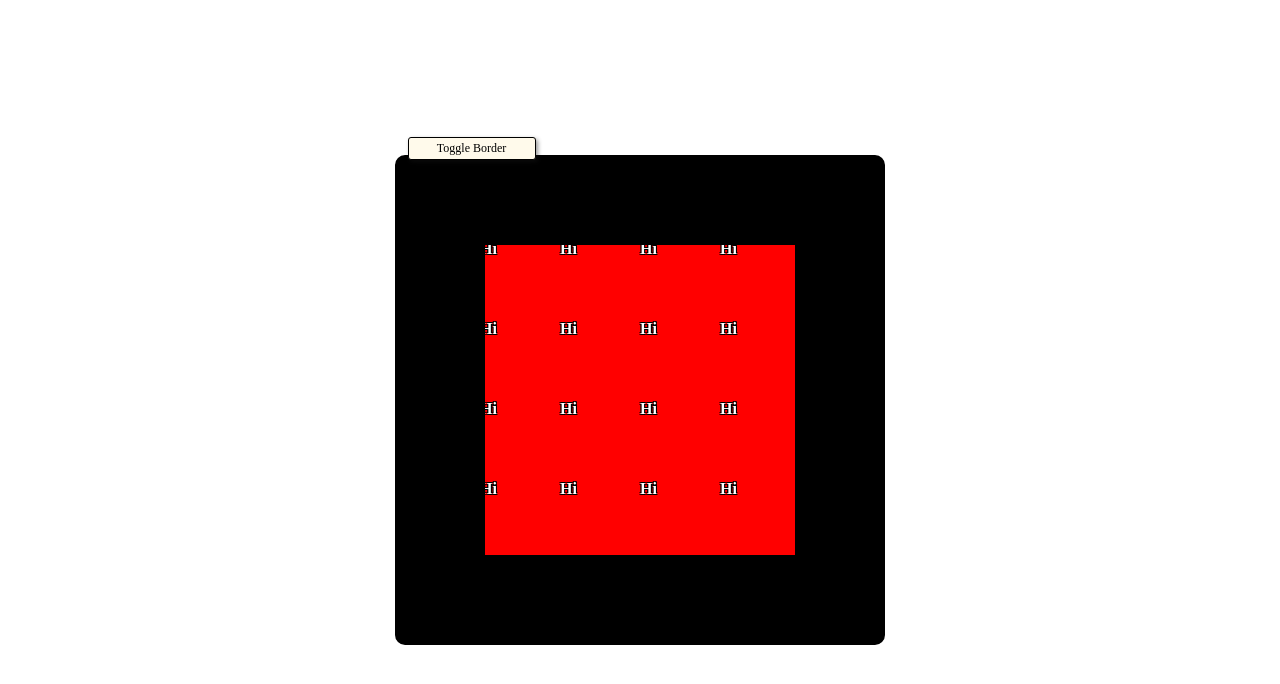
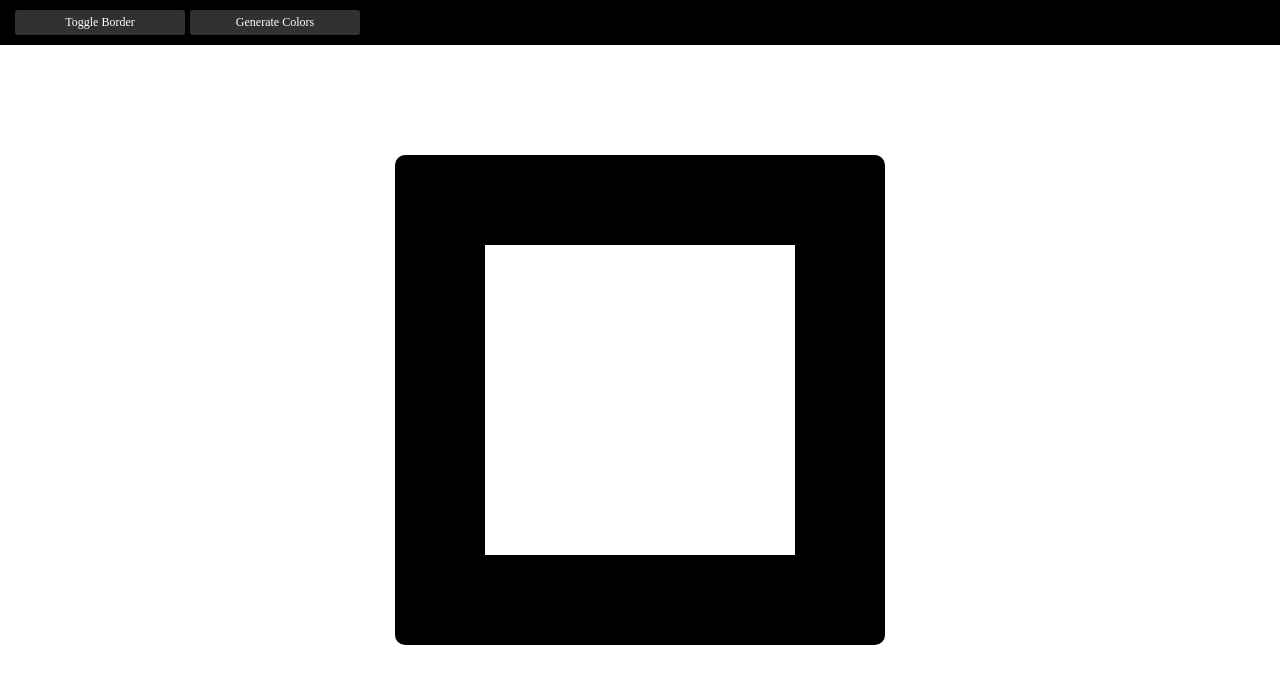
Before and after one commit to LBytes-32/luukaway-gonaway-caves, a website built with Vite: page index.html in a window 1280 px wide. Built offline with nearby package versions, Linux system fonts and the light colour scheme.

Commit message:
Improved Demo UI

```diff
--- a/src/game.ts
+++ b/src/game.ts
@@ -1,5 +1,5 @@
 import { Map } from "./map"
-import { Dom } from "./utility"
+import { Common, Dom } from "./utility"
 
 
 
@@ -16,13 +16,15 @@ export interface GameState {
 
 
 export class Game {
-    map    : Map
-    state  : GameState
-    border : HTMLDivElement
+    map     : Map
+    state   : GameState
+    border  : HTMLDivElement
+    toolbar : HTMLDivElement
 
     constructor(fps: number) {
         this.map = new Map()
         this.border = Dom.createDivChild(document.body, {classname: 'border'})
+        this.toolbar = Dom.createDivChild(document.body, {classname: 'toolbar'})
 
         this.state = {
             keys: {
@@ -39,6 +41,7 @@ export class Game {
 
         this.createGameLoop(fps)
         this.createBorderToggle()
+        this.createColorsButton()
     }
 
 
@@ -51,7 +54,7 @@ export class Game {
 
     private createBorderToggle() {
         let toggled = false
-        let button = Dom.createDivChild(this.border, {classname: 'button'})
+        let button = Dom.createDivChild(this.toolbar, {classname: 'button'})
         button.textContent = 'Toggle Border'
 
         button.addEventListener('click', () => {
@@ -62,6 +65,31 @@ export class Game {
             else
                 this.border.style.borderColor = 'rgba(0, 0, 0, 1)'
         })
+    }
+
+
+
+    private createColorsButton() {
+        let button = Dom.createDivChild(this.toolbar, {classname: 'button'})
+        button.textContent = 'Generate Colors'
+
+        button.addEventListener('click', () => {
+            let count = this.map.tiles.count ** 2
+            let row: number, col: number
+
+            for (let i = 0; i < count; i++) {
+                col = Math.floor(i % this.map.tiles.count)
+                row = Math.floor(i / this.map.tiles.count)
+
+                let r = i * 10 + Common.randint(1, 5) * 3
+                let g = i * 10 + Common.randint(1, 5) * 3
+                let b = i * 10 + Common.randint(1, 5) * 3
+
+                this.map.indexTile(row, col).style.backgroundColor = `rgb(${r}, ${g}, ${b})`
+            }
+
+        })
+
     }
 
 
--- a/src/map.ts
+++ b/src/map.ts
@@ -45,22 +45,6 @@ export class Map {
             let strip = new TileStrip(this.tiles.length, this.tiles.count)
             this.strips.push(strip)
             this.container.appendChild(strip.element)
-
-            /*
-            var strip = Dom.divChild(this.container, 'tile-strip')
-
-            for (let t=0; t < 5; t++) {
-                let tile = Dom.divChild(strip, 'tile')
-
-                // Temporary tile graphics
-                let id = i+t*5
-                let r = Math.floor((id / 30 * 255))
-                let g = Math.floor((id / 30 * 255))
-                let b = Math.floor((id / 30 * 255))
-                tile.style.backgroundColor = `rgb(${r}, ${g}, ${b})`
-                tile.textContent = `${id}`
-            }
-            */
         }
     }
 
@@ -75,7 +59,9 @@ export class Map {
 
     }
 
-
+    indexTile(row: number, column: number): HTMLDivElement {
+        return this.strips[column].element.children[row] as HTMLDivElement
+    }
 
     update(state: GameState) {
         let speed = 1 * state.delta
--- a/src/styles.css
+++ b/src/styles.css
@@ -5,19 +5,21 @@ html {
     --map-padding : 10px;
 }
 
+.toolbar {
+    padding: 10px;
+    width: 100%;
+    display: flex;
+    background-color: black;
+}
+
 .button {
-    position: relative;
-    border: solid;
-    left: -30%;
-    top: -40%;
-    width: 120px;
+    width: 160px;
     text-align: center;
-    border-width: 1px;
     border-radius: 3px;
-    background-color: rgb(255, 250, 235);
-    padding: 1%;
-    margin: 5%;
-    filter: drop-shadow(2px 2px 2px rgba(22, 22, 22, 0.452));
+    color: white;
+    margin-left: 5px;
+    padding: 5px;
+    background-color: rgb(49, 49, 49);
     font-size: 12px;
     user-select: none;
     cursor: pointer;
--- a/src/tiles.ts
+++ b/src/tiles.ts
@@ -1,8 +1,9 @@
 import { Dom } from "./utility"
 
 
+
 export class TileStrip {
-    element : HTMLDivElement
+    element    : HTMLDivElement
 
     constructor(tileLength: number, tileCount: number) {
 
@@ -18,8 +19,6 @@ export class TileStrip {
                 classname : 'tile',
                 width     : tileLength,
                 height    : tileLength,
-                color     : 'red',
-                text      : 'Hi'
             })
         }
     }
```
Also changed, not shown: changelog.md.
